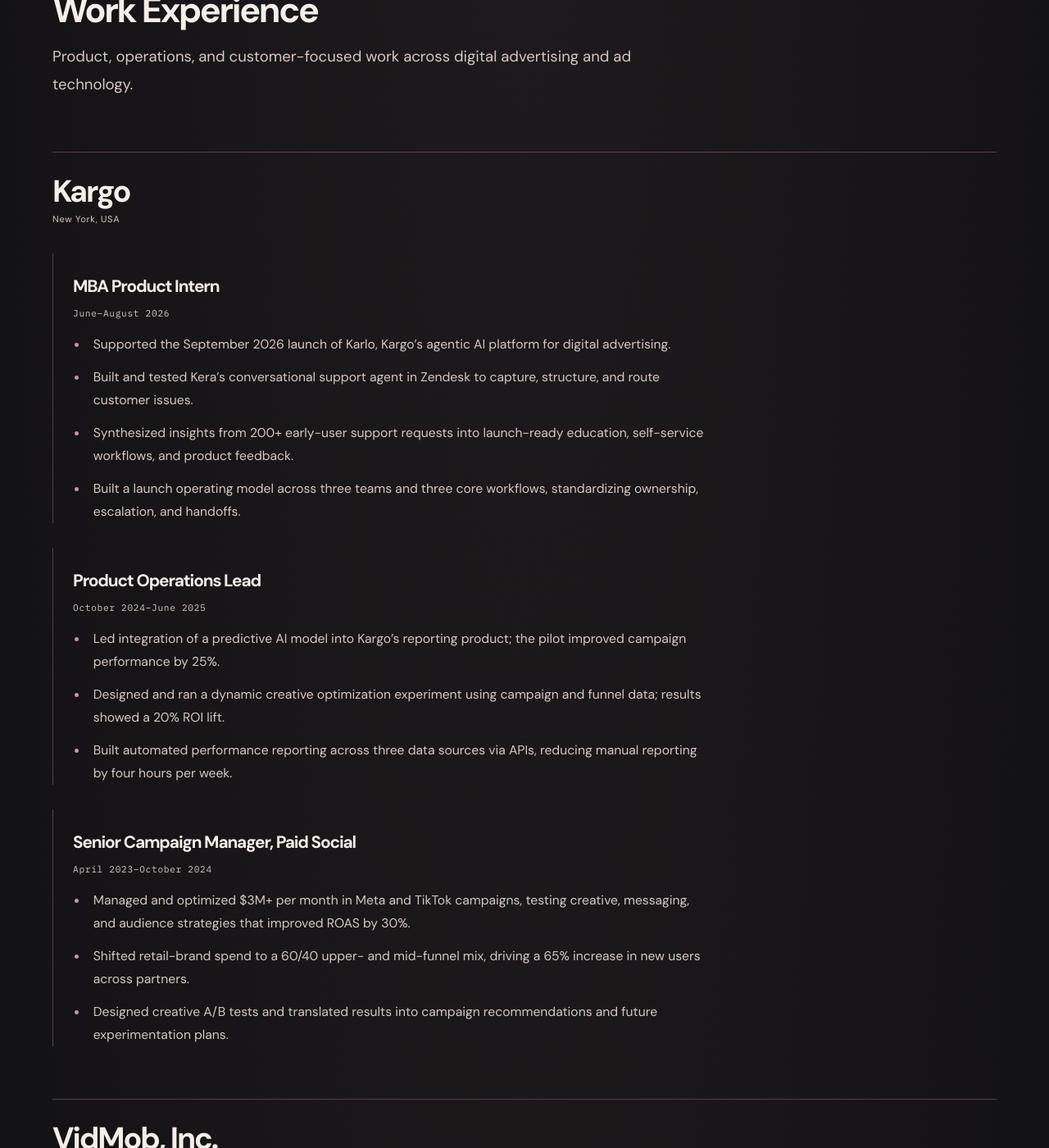
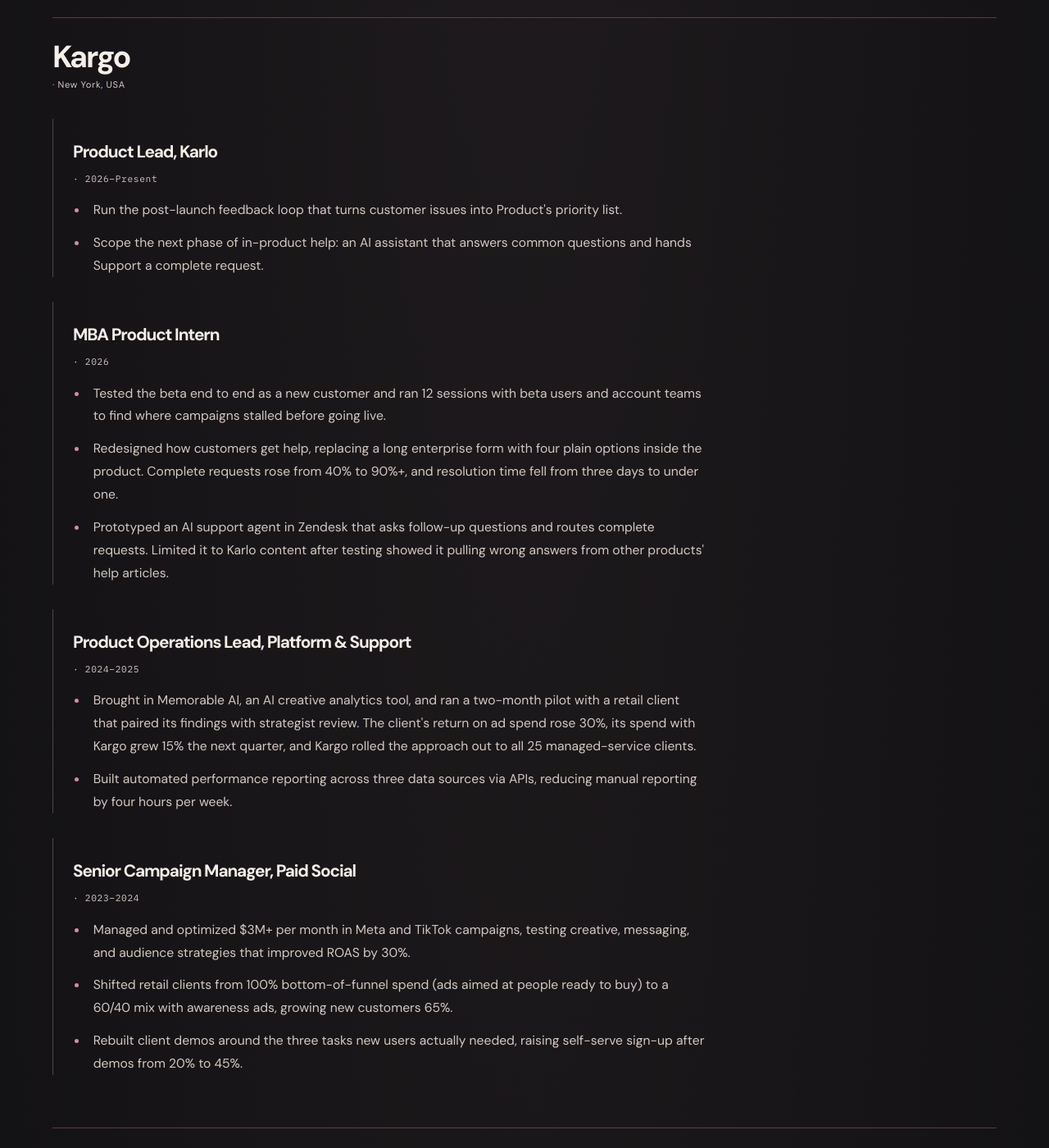
Before and after one commit to drishtidhandhania-alt/drishtidhandhania-alt.github.io, a Jekyll site: the page built from index.md, in a window 1280 px wide and 1400 px high, scrolled down 2160 px. Shown: the whole window at 82% size. Built offline with Jekyll 4.4.1, drawn with Linux system fonts in a browser that asks for light colours; some of the changed text lies outside the part shown.

Commit message:
Refine portfolio copy

```diff
--- a/_includes/about-content.html
+++ b/_includes/about-content.html
@@ -2,28 +2,19 @@
   <div class="about-layout__copy">
     <div class="prose">
       <p>
-        My work sits at the intersection of customer insight, data, and product—understanding where people get stuck
-        and turning that insight into better experiences.
+        My work sits at the intersection of customer insight, data, and product, understanding where people get stuck and turning that insight into better experiences.
       </p>
 
       <p>
-        Over five years in ad tech, I’ve worked across creative analytics and product adoption at VidMob, and paid
-        social campaign management and product operations at Kargo. Today, I’m helping build the support
-        infrastructure behind Karlo, Kargo’s agentic AI platform, connecting customer needs with how the product evolves.
+        At VidMob, a creative analytics company, I ran 70+ customer interviews and partnered with Product and Engineering to pilot seven new features. At Kargo, I moved from managing $3M+ a month in ad campaigns into product operations. There I brought in an AI creative analytics tool, paired it with human review, and saw Kargo roll that approach out company-wide. This summer, I joined the Karlo launch team and designed how customers get help inside the product. I now work on it part-time as a Product Lead.
       </p>
 
       <p>
-        My background also includes undergraduate research at NYU, where I worked on AI-driven election forecasting models.
+        I studied econometrics at NYU, where I worked in a research lab on AI-driven election forecasting models. At Haas, I'm VP of Careers for the Tech Club.
       </p>
 
       <p>
-        I’m currently pursuing my MBA at Berkeley Haas, sharpening how I think about product strategy and the business
-        decisions behind it.
-      </p>
-
-      <p>
-        Outside of ad tech, I’m especially interested in health and wellness apps and how thoughtful product design can
-        help people build habits that stick.
+        Outside work, I'm building FitCircle, a social fitness app that helps friends keep each other showing up. It's also why I'm drawn to health and wellness products.
       </p>
     </div>
 
@@ -34,8 +25,9 @@
           <div class="education-row__details">
             <h4 class="education-row__school">University of California, Berkeley, Haas School of Business</h4>
             <p class="education-row__degree">Master of Business Administration</p>
+            <p class="education-row__honors">VP of Careers, Haas Tech Club · Certification in ML/AI · Merit Scholarship</p>
           </div>
-          <time class="education-row__date" datetime="2027-05">May 2027</time>
+          <time class="education-row__date" datetime="2027">· 2027</time>
         </li>
         <li class="education-row">
           <div class="education-row__details">
@@ -43,7 +35,7 @@
             <p class="education-row__degree">Bachelor of Arts in Econometrics; Minor in Business Studies</p>
             <p class="education-row__honors">University Honors Scholar</p>
           </div>
-          <time class="education-row__date" datetime="2020-05">May 2020</time>
+          <time class="education-row__date" datetime="2020">· 2020</time>
         </li>
       </ul>
     </section>
--- a/_includes/experience-content.html
+++ b/_includes/experience-content.html
@@ -2,36 +2,45 @@
 {% assign role_heading_tag = include.role_heading | default: "h3" %}
 
 <p class="page-lede">
-  Product, operations, and customer-focused work across digital advertising and ad technology.
+  Customer research, experimentation, and AI product launches across five years in ad tech.
 </p>
 
 <section class="experience-company" aria-labelledby="kargo-heading">
   <div class="company-heading">
     <{{ company_heading_tag }} id="kargo-heading">Kargo</{{ company_heading_tag }}>
-    <p>New York, USA</p>
+    <p>· New York, USA</p>
   </div>
 
   <article class="experience-role">
     <div class="role-heading">
-      <{{ role_heading_tag }}>MBA Product Intern</{{ role_heading_tag }}>
-      <p class="role-dates">June–August 2026</p>
+      <{{ role_heading_tag }}>Product Lead, Karlo</{{ role_heading_tag }}>
+      <p class="role-dates">· 2026–Present</p>
     </div>
     <ul class="prose-list">
-      <li>Supported the September 2026 launch of Karlo, Kargo’s agentic AI platform for digital advertising.</li>
-      <li>Built and tested Kera’s conversational support agent in Zendesk to capture, structure, and route customer issues.</li>
-      <li>Synthesized insights from 200+ early-user support requests into launch-ready education, self-service workflows, and product feedback.</li>
-      <li>Built a launch operating model across three teams and three core workflows, standardizing ownership, escalation, and handoffs.</li>
+      <li>Run the post-launch feedback loop that turns customer issues into Product's priority list.</li>
+      <li>Scope the next phase of in-product help: an AI assistant that answers common questions and hands Support a complete request.</li>
     </ul>
   </article>
 
   <article class="experience-role">
     <div class="role-heading">
-      <{{ role_heading_tag }}>Product Operations Lead</{{ role_heading_tag }}>
-      <p class="role-dates">October 2024–June 2025</p>
+      <{{ role_heading_tag }}>MBA Product Intern</{{ role_heading_tag }}>
+      <p class="role-dates">· 2026</p>
     </div>
     <ul class="prose-list">
-      <li>Led integration of a predictive AI model into Kargo’s reporting product; the pilot improved campaign performance by 25%.</li>
-      <li>Designed and ran a dynamic creative optimization experiment using campaign and funnel data; results showed a 20% ROI lift.</li>
+      <li>Tested the beta end to end as a new customer and ran 12 sessions with beta users and account teams to find where campaigns stalled before going live.</li>
+      <li>Redesigned how customers get help, replacing a long enterprise form with four plain options inside the product. Complete requests rose from 40% to 90%+, and resolution time fell from three days to under one.</li>
+      <li>Prototyped an AI support agent in Zendesk that asks follow-up questions and routes complete requests. Limited it to Karlo content after testing showed it pulling wrong answers from other products' help articles.</li>
+    </ul>
+  </article>
+
+  <article class="experience-role">
+    <div class="role-heading">
+      <{{ role_heading_tag }}>Product Operations Lead, Platform &amp; Support</{{ role_heading_tag }}>
+      <p class="role-dates">· 2024–2025</p>
+    </div>
+    <ul class="prose-list">
+      <li>Brought in Memorable AI, an AI creative analytics tool, and ran a two-month pilot with a retail client that paired its findings with strategist review. The client's return on ad spend rose 30%, its spend with Kargo grew 15% the next quarter, and Kargo rolled the approach out to all 25 managed-service clients.</li>
       <li>Built automated performance reporting across three data sources via APIs, reducing manual reporting by four hours per week.</li>
     </ul>
   </article>
@@ -39,12 +48,12 @@
   <article class="experience-role">
     <div class="role-heading">
       <{{ role_heading_tag }}>Senior Campaign Manager, Paid Social</{{ role_heading_tag }}>
-      <p class="role-dates">April 2023–October 2024</p>
+      <p class="role-dates">· 2023–2024</p>
     </div>
     <ul class="prose-list">
       <li>Managed and optimized $3M+ per month in Meta and TikTok campaigns, testing creative, messaging, and audience strategies that improved ROAS by 30%.</li>
-      <li>Shifted retail-brand spend to a 60/40 upper- and mid-funnel mix, driving a 65% increase in new users across partners.</li>
-      <li>Designed creative A/B tests and translated results into campaign recommendations and future experimentation plans.</li>
+      <li>Shifted retail clients from 100% bottom-of-funnel spend (ads aimed at people ready to buy) to a 60/40 mix with awareness ads, growing new customers 65%.</li>
+      <li>Rebuilt client demos around the three tasks new users actually needed, raising self-serve sign-up after demos from 20% to 45%.</li>
     </ul>
   </article>
 </section>
@@ -52,31 +61,30 @@
 <section class="experience-company" aria-labelledby="vidmob-heading">
   <div class="company-heading">
     <{{ company_heading_tag }} id="vidmob-heading">VidMob, Inc.</{{ company_heading_tag }}>
-    <p>New York, USA</p>
+    <p>· New York, USA</p>
   </div>
 
   <article class="experience-role">
     <div class="role-heading">
       <{{ role_heading_tag }}>Senior Strategist, Product Adoption &amp; Creative Analytics</{{ role_heading_tag }}>
-      <p class="role-dates">February 2022–February 2023</p>
+      <p class="role-dates">· 2022–2023</p>
     </div>
   </article>
 
   <article class="experience-role">
     <div class="role-heading">
-      <{{ role_heading_tag }}>Strategist, Product Adoption &amp; Creative Analytics</{{ role_heading_tag }}>
-      <p class="role-dates">March 2021–February 2022</p>
+      <{{ role_heading_tag }}>Strategist, Product Insights &amp; Creative Analytics</{{ role_heading_tag }}>
+      <p class="role-dates">· 2021–2022</p>
     </div>
   </article>
 
   <div class="experience-role experience-impact">
     <{{ role_heading_tag }}>Selected impact across both roles</{{ role_heading_tag }}>
     <ul class="prose-list">
-      <li>Conducted 70+ customer discovery interviews, demos, and workflow observations; recommendations helped increase feature conversion by 40%.</li>
-      <li>Developed go-to-market messaging for Johnson &amp; Johnson, supporting 162% net revenue retention and $1M+ in year-over-year account expansion.</li>
-      <li>Built enterprise marketing investment reviews to guide channel allocation and scale-or-sunset decisions.</li>
-      <li>Partnered with Product and Engineering to pilot seven customer-facing features, increasing adoption by 30%.</li>
-      <li>Designed a human-in-the-loop workflow combining AI output with qualitative judgment to make recommendations more actionable for brand teams.</li>
+      <li>Ran 70+ customer interviews, demos, and workflow observations to find what blocked adoption. The segmentation and product recommendations that came out of them raised feature conversion 40%.</li>
+      <li>Partnered with Product and Engineering to prioritize and pilot seven customer-facing analytics features, writing the PRDs. Adoption rose 30%.</li>
+      <li>Designed a human-in-the-loop workflow for a healthcare client that paired AI insights with strategist judgment, improving campaign performance 35%.</li>
+      <li>Built go-to-market messaging for a healthcare client from customer needs and performance data, supporting 162% net revenue retention and $1M+ in yearly account growth.</li>
     </ul>
   </div>
 </section>
--- a/index.md
+++ b/index.md
@@ -1,7 +1,7 @@
 ---
 layout: default
 title: Drishti Dhandhania — Product
-description: Product at Kargo and MBA candidate at Berkeley Haas, working where customer insight, data, and product meet.
+description: My work sits at the intersection of customer insight, data, and product, understanding where people get stuck and turning that insight into better experiences.
 permalink: /
 ---
 
@@ -9,15 +9,10 @@ permalink: /
   <p class="eyebrow"><span class="section-number">01</span> INTRODUCTION</p>
   <h1 id="home-title">Drishti Dhandhania</h1>
   <p class="home-intro__headline">Product @ Kargo <span aria-hidden="true">·</span> MBA @ Berkeley Haas</p>
-  <p class="home-intro__copy">
-    I work where customer insight, data, and product meet—turning moments of friction into better experiences.
-    After five years across ad tech, I’m now helping build the support infrastructure behind Karlo, Kargo’s
-    agentic AI platform. I’m pursuing my MBA at Berkeley Haas and exploring how thoughtful products can help
-    people build habits that stick.
-  </p>
   <div class="link-row">
-    <a class="text-link" href="#work-experience">Explore my experience <span aria-hidden="true">↗</span></a>
-    <a class="text-link" href="#contact">Get in touch <span aria-hidden="true">↗</span></a>
+    <a class="text-link" href="https://github.com/drishtidhandhania-alt/drishtidhandhania-alt.github.io/blob/main/assets/drishti-dhandhania-resume.pdf">VIEW RESUME <span aria-hidden="true">↗</span></a>
+    <a class="text-link" href="https://www.linkedin.com/in/drishti-dhandhania" target="_blank" rel="noopener noreferrer">LINKEDIN <span aria-hidden="true">↗</span></a>
+    <a class="text-link" href="#contact">GET IN TOUCH <span aria-hidden="true">↗</span></a>
   </div>
 </section>
 
```
Also changed, not shown: about.md (+1 -1 lines), experience.md (+1 -1 lines).
